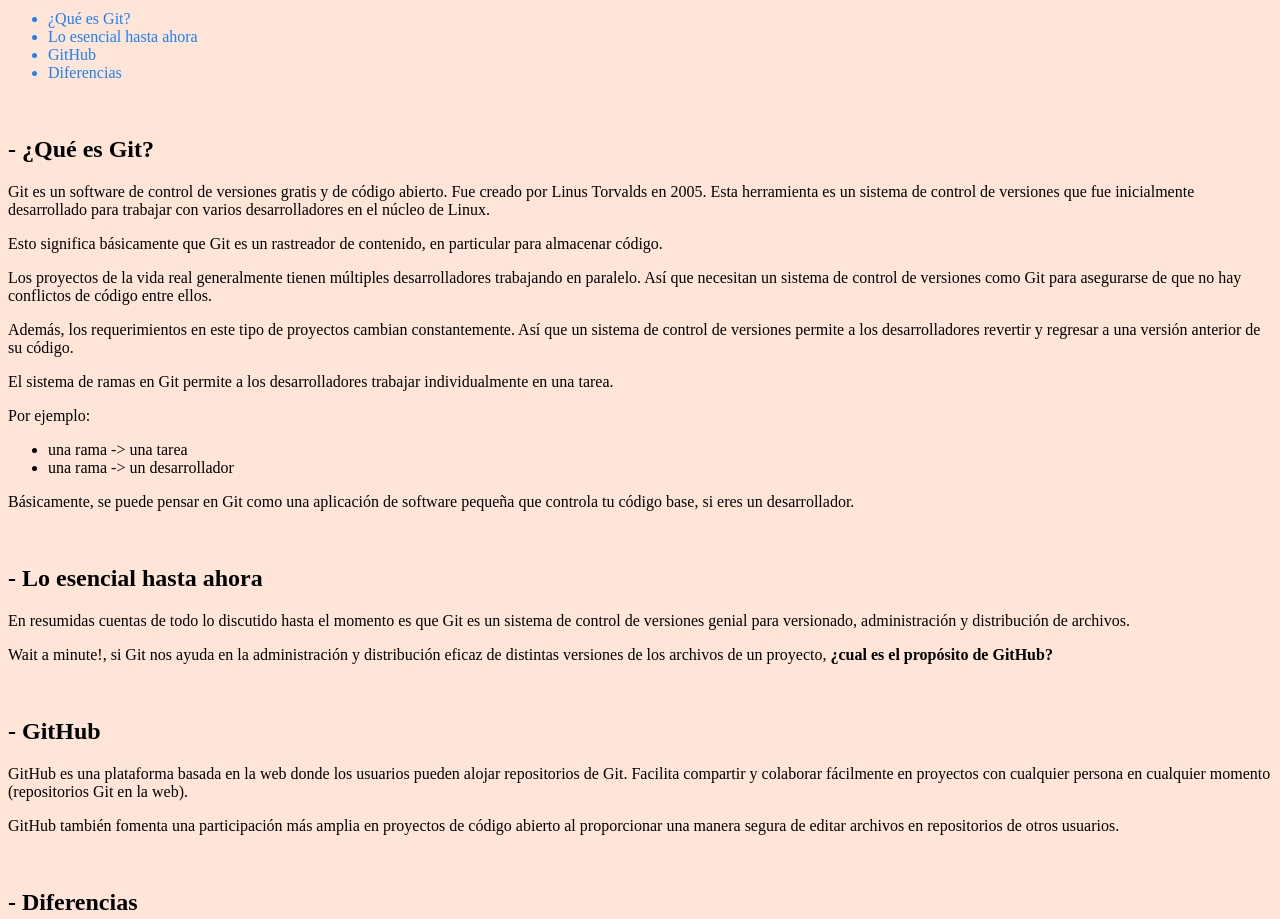
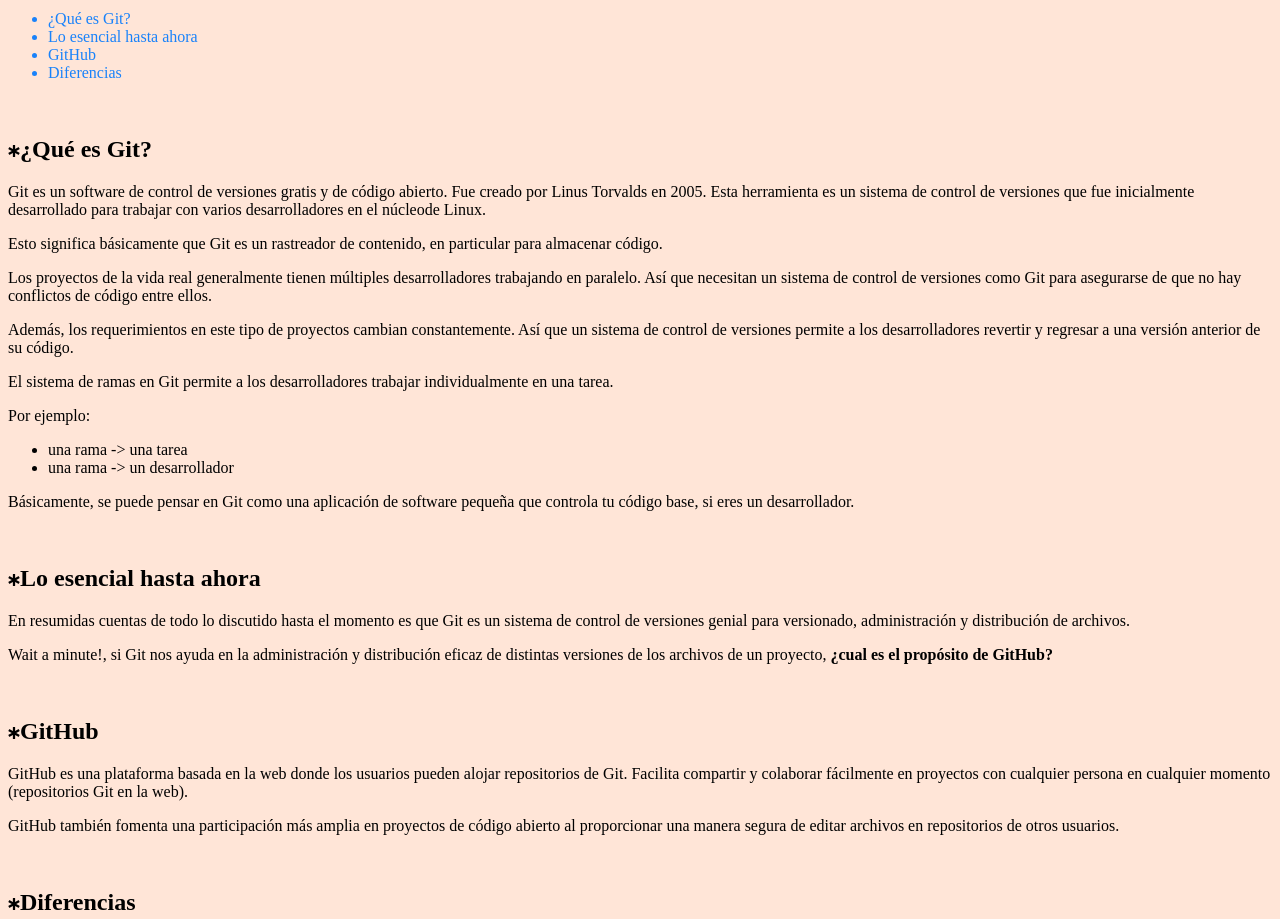
Before and after one commit to ikerlunacruz/ASIX1_M4UF1_A5_HTML_Git_GitHub_IkerLunaCruz, a plain HTML site: page index.html in a window 1280 px wide. Shown: the part 540-1459 px from the top of the page. Drawn offline with Linux system fonts and the light colour scheme.

Commit message:
HTML (Git & Github)

```diff
--- a/css/style.css
+++ b/css/style.css
@@ -17,3 +17,8 @@ html {
     width: 100%;
     object-fit: cover;
 }
+
+.star {
+    width: 1.5vh;
+    height: 1.5vh;
+}
--- a/index.html
+++ b/index.html
@@ -30,9 +30,8 @@
     </ul>
     <br>
 
-    <b><h2 id="GIT">- ¿Qué es Git?</h2></b>
-    <p>Git es un software de control de versiones gratis y de código abierto. Fue creado por Linus Torvalds en 2005. Esta herramienta es un sistema de control de versiones que fue inicialmente desarrollado para trabajar con varios desarrolladores en el núcleo
-        de Linux.</p>
+    <b><h2 id="GIT"><img class="star" src="img/star-of-life-solid.svg" alt="star">¿Qué es Git?</h2></b>
+    <p>Git es un software de control de versiones gratis y de código abierto. Fue creado por Linus Torvalds en 2005. Esta herramienta es un sistema de control de versiones que fue inicialmente desarrollado para trabajar con varios desarrolladores en el núcleode Linux.</p>
     <p>Esto significa básicamente que Git es un rastreador de contenido, en particular para almacenar código.</p>
     <p>Los proyectos de la vida real generalmente tienen múltiples desarrolladores trabajando en paralelo. Así que necesitan un sistema de control de versiones como Git para asegurarse de que no hay conflictos de código entre ellos.</p>
     <p>Además, los requerimientos en este tipo de proyectos cambian constantemente. Así que un sistema de control de versiones permite a los desarrolladores revertir y regresar a una versión anterior de su código.</p>
@@ -45,17 +44,17 @@
     <p>Básicamente, se puede pensar en Git como una aplicación de software pequeña que controla tu código base, si eres un desarrollador.</p>
     <br>
 
-    <b><h2 id="ESENCIAL">- Lo esencial hasta ahora</h2></b>
+    <b><h2 id="ESENCIAL"><img class="star" src="img/star-of-life-solid.svg" alt="star">Lo esencial hasta ahora</h2></b>
     <p>En resumidas cuentas de todo lo discutido hasta el momento es que Git es un sistema de control de versiones genial para versionado, administración y distribución de archivos.</p>
     <p>Wait a minute!, si Git nos ayuda en la administración y distribución eficaz de distintas versiones de los archivos de un proyecto, <b>¿cual es el propósito de GitHub?</b></p>
     <br>
 
-    <b><h2 id="GITHUB">- GitHub</h2></b>
+    <b><h2 id="GITHUB"><img class="star" src="img/star-of-life-solid.svg" alt="star">GitHub</h2></b>
     <p>GitHub es una plataforma basada en la web donde los usuarios pueden alojar repositorios de Git. Facilita compartir y colaborar fácilmente en proyectos con cualquier persona en cualquier momento (repositorios Git en la web).</p>
     <p>GitHub también fomenta una participación más amplia en proyectos de código abierto al proporcionar una manera segura de editar archivos en repositorios de otros usuarios.</p>
     <br>
 
-    <b><h2 id="DIFERENCIAS">- Diferencias</h2></b>
+    <b><h2 id="DIFERENCIAS"><img class="star" src="img/star-of-life-solid.svg" alt="star">Diferencias</h2></b>
     <ol>
         <b><li>Git vs. GitHub -- Función principal</li></b>
         <p>Git es un sistema de control de versiones distribuido que registra las distintas versiones de un archivo (o conjunto de archivos). Le permite a los usuarios acceder, comparar, actualizar y distribuir cualquiera de las versiones registradas en
```
Also changed, not shown: img/star-of-life-solid.svg (added).
